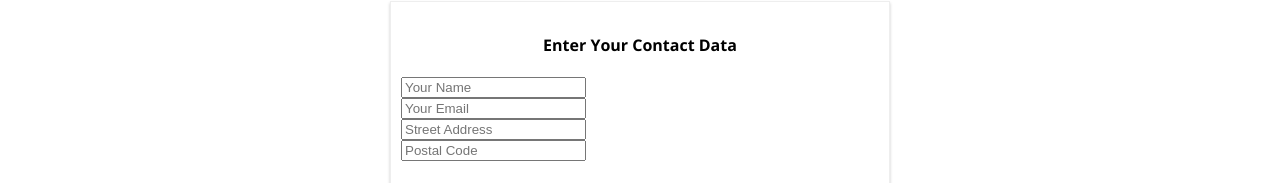
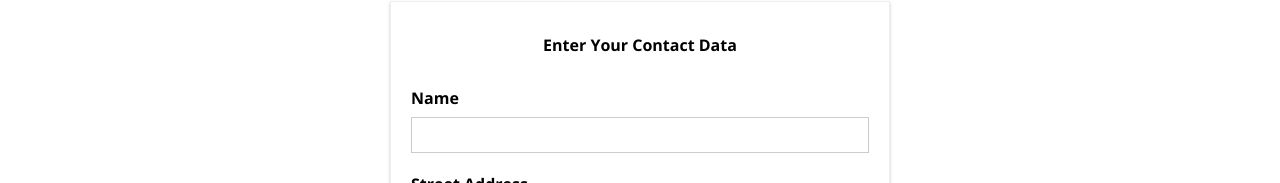
Before and after one commit to philipng88/BurgerBuilder, a React (Create React App) app: page /checkout in a window 1280 px wide. Both pictures are taken after a click on the button "CONTINUE". Shown: the part 617-800 px from the top of the page. Built offline with nearby package versions, Linux system fonts and the light colour scheme; no server answers.

Commit message:
added form validation; refactored build controls

```diff
--- a/package.json
+++ b/package.json
@@ -11,8 +11,7 @@
     "react": "^16.13.1",
     "react-dom": "^16.13.1",
     "react-router-dom": "^5.1.2",
-    "react-scripts": "3.4.1",
-    "uuid": "^7.0.3"
+    "react-scripts": "3.4.1"
   },
   "scripts": {
     "start": "react-scripts start",
--- a/src/components/Burger/BuildControls/BuildControls.js
+++ b/src/components/Burger/BuildControls/BuildControls.js
@@ -1,11 +1,9 @@
 import React from 'react';
-import { v4 as uuidv4 } from 'uuid';
 import BuildControl from './BuildControl/BuildControl';
 import classes from './BuildControls.module.css';
 
 const controls = [
   {
-    id: uuidv4(),
     label: (
       <span>
         Lettuce <i className="fas fa-leaf" style={{ color: '#228c1d' }}></i>
@@ -14,7 +12,6 @@ const controls = [
     type: 'lettuce',
   },
   {
-    id: uuidv4(),
     label: (
       <span>
         Bacon <i className="fas fa-bacon" style={{ color: '#bf3813' }}></i>
@@ -23,7 +20,6 @@ const controls = [
     type: 'bacon',
   },
   {
-    id: uuidv4(),
     label: (
       <span>
         Cheese <i className="fas fa-cheese" style={{ color: '#f4d004' }}></i>
@@ -32,7 +28,6 @@ const controls = [
     type: 'cheese',
   },
   {
-    id: uuidv4(),
     label: (
       <span>
         Meat{' '}
@@ -53,25 +48,26 @@ const BuildControls = (props) => {
     ordered,
   } = props;
 
+  const { BuildControls, OrderButton } = classes;
+
   return (
-    <div className={classes.BuildControls}>
+    <div className={BuildControls}>
       <p>
         Current Price: <strong>${price.toFixed(2)}</strong>
       </p>
-      {controls.map((control) => (
-        <BuildControl
-          key={control.id}
-          label={control.label}
-          add={() => addIngredient(control.type)}
-          remove={() => removeIngredient(control.type)}
-          disabled={disabled[control.type]}
-        />
-      ))}
-      <button
-        className={classes.OrderButton}
-        disabled={!purchasable}
-        onClick={ordered}
-      >
+      {controls.map((control) => {
+        const { type, label } = control;
+        return (
+          <BuildControl
+            key={type}
+            label={label}
+            add={() => addIngredient(type)}
+            remove={() => removeIngredient(type)}
+            disabled={disabled[type]}
+          />
+        );
+      })}
+      <button className={OrderButton} disabled={!purchasable} onClick={ordered}>
         order now
       </button>
     </div>
--- a/src/components/UI/Button/Button.js
+++ b/src/components/UI/Button/Button.js
@@ -2,11 +2,12 @@ import React from 'react';
 import classes from './Button.module.css';
 
 const Button = (props) => {
-  const { btnType, clicked, children } = props;
+  const { btnType, clicked, disabled, children } = props;
 
   return (
     <button
       className={[classes.Button, classes[btnType]].join(' ')}
+      disabled={disabled}
       onClick={clicked}
     >
       {children}
--- a/src/components/UI/Button/Button.module.css
+++ b/src/components/UI/Button/Button.module.css
@@ -16,6 +16,11 @@
   padding-left: 0;
 }
 
+.Button:disabled {
+  color: #ccc;
+  cursor: not-allowed;
+}
+
 .Success {
   color: #5c9210;
 }
--- /dev/null
+++ b/src/components/UI/Input/Input.js
@@ -0,0 +1,78 @@
+import React from 'react';
+import classes from './Input.module.css';
+
+const Input = (props) => {
+  const {
+    elementType,
+    elementConfig,
+    label,
+    value,
+    changed,
+    invalid,
+    shouldValidate,
+    touched,
+  } = props;
+  const { Input, InputElement, Label, Invalid } = classes;
+  const inputClasses = [InputElement];
+  let inputElement;
+
+  if (invalid && shouldValidate && touched) inputClasses.push(Invalid);
+
+  switch (elementType) {
+    case 'input':
+      inputElement = (
+        <input
+          className={inputClasses.join(' ')}
+          {...elementConfig}
+          value={value}
+          onChange={changed}
+        />
+      );
+      break;
+    case 'textarea':
+      inputElement = (
+        <textarea
+          className={inputClasses.join(' ')}
+          {...elementConfig}
+          value={value}
+          onChange={changed}
+        />
+      );
+      break;
+    case 'select':
+      inputElement = (
+        <select
+          className={inputClasses.join(' ')}
+          value={value}
+          onChange={changed}
+        >
+          {elementConfig.options.map((option) => {
+            const { value, displayValue } = option;
+            return (
+              <option key={value} value={value}>
+                {displayValue}
+              </option>
+            );
+          })}
+        </select>
+      );
+      break;
+    default:
+      inputElement = (
+        <input
+          className={inputClasses.join(' ')}
+          {...elementConfig}
+          value={value}
+          onChange={changed}
+        />
+      );
+  }
+
+  return (
+    <div className={Input}>
+      <label className={Label}>{label}</label>
+      {inputElement}
+    </div>
+  );
+};
+export default Input;
--- /dev/null
+++ b/src/components/UI/Input/Input.module.css
@@ -0,0 +1,33 @@
+.Input,
+.InputElement {
+  box-sizing: border-box;
+  width: 100%;
+}
+
+.Input {
+  padding: 10px;
+}
+
+.Label {
+  font-weight: bold;
+  display: block;
+  margin-bottom: 8px;
+  text-align: left;
+}
+
+.InputElement {
+  outline: none;
+  border: 1px solid #ccc;
+  background-color: white;
+  font: inherit;
+  padding: 6px 10px;
+  display: block;
+}
+
+.InputElement:focus {
+  background-color: #ccc;
+}
+
+.Invalid {
+  border: 1px solid red;
+}
--- a/src/containers/Checkout/ContactData/ContactData.js
+++ b/src/containers/Checkout/ContactData/ContactData.js
@@ -1,36 +1,100 @@
 import React, { Component } from 'react';
 import Button from '../../../components/UI/Button/Button';
 import Spinner from '../../../components/UI/Spinner/Spinner';
+import Input from '../../../components/UI/Input/Input';
 import classes from './ContactData.module.css';
 import axios from '../../../axios-orders';
 
 export default class ContactData extends Component {
   state = {
-    name: '',
-    email: '',
-    address: {
-      street: '',
-      postalCode: '',
+    orderForm: {
+      name: {
+        elementType: 'input',
+        elementConfig: { type: 'text' },
+        value: '',
+        label: 'Name',
+        validation: {
+          required: true,
+        },
+        valid: false,
+        touched: false,
+      },
+      street: {
+        elementType: 'input',
+        elementConfig: { type: 'text' },
+        value: '',
+        label: 'Street Address',
+        validation: {
+          required: true,
+        },
+        valid: false,
+        touched: false,
+      },
+      zipCode: {
+        elementType: 'input',
+        elementConfig: { type: 'text' },
+        value: '',
+        label: 'Zip Code',
+        validation: {
+          required: true,
+          minLength: 5,
+        },
+        valid: false,
+        touched: false,
+      },
+      country: {
+        elementType: 'input',
+        elementConfig: { type: 'text' },
+        value: '',
+        label: 'Country',
+        validation: {
+          required: true,
+        },
+        valid: false,
+        touched: false,
+      },
+      email: {
+        elementType: 'input',
+        elementConfig: { type: 'email' },
+        value: '',
+        label: 'Email',
+        validation: {
+          required: true,
+        },
+        valid: false,
+        touched: false,
+      },
+      deliveryMethod: {
+        elementType: 'select',
+        elementConfig: {
+          options: [
+            { value: 'fastest', displayValue: 'Fastest' },
+            { value: 'cheapest', displayValue: 'Cheapest' },
+          ],
+        },
+        value: 'fastest',
+        validation: {},
+        valid: true,
+        label: 'Delivery Method',
+      },
     },
+    formIsValid: false,
     loading: false,
   };
 
   orderHandler = (event) => {
     event.preventDefault();
     this.setState({ loading: true });
+    const formData = {};
+    for (const formElementIdentifier in this.state.orderForm) {
+      formData[formElementIdentifier] = this.state.orderForm[
+        formElementIdentifier
+      ].value;
+    }
     const order = {
       ingredients: this.props.ingredients,
       price: this.props.price,
-      customer: {
-        name: '<Name>',
-        address: {
-          street: '<Street Address>',
-          zipCode: '<Zip Code>',
-          country: '<Country>',
-        },
-        email: '<Email>',
-      },
-      deliveryMethod: 'fastest',
+      customerData: formData,
     };
     axios
       .post('/orders.json', order)
@@ -41,40 +105,71 @@ export default class ContactData extends Component {
       .catch((error) => this.setState({ loading: false }));
   };
 
+  checkValidity = (value, rules) => {
+    const { required, minLength } = rules;
+    let isValid = true;
+    if (required) isValid = value.trim() !== '' && isValid;
+    if (minLength) isValid = value.length >= rules.minLength && isValid;
+    return isValid;
+  };
+
+  inputChangedHandler = (event, inputIdentifier) => {
+    const updatedOrderForm = { ...this.state.orderForm };
+    const updatedFormElement = { ...updatedOrderForm[inputIdentifier] };
+    updatedFormElement.value = event.target.value;
+    updatedFormElement.valid = this.checkValidity(
+      updatedFormElement.value,
+      updatedFormElement.validation
+    );
+    updatedFormElement.touched = true;
+    updatedOrderForm[inputIdentifier] = updatedFormElement;
+
+    let formIsValid = true;
+    for (const inputIdentifier in updatedOrderForm)
+      formIsValid = updatedOrderForm[inputIdentifier].valid && formIsValid;
+    this.setState({ orderForm: updatedOrderForm, formIsValid });
+  };
+
   render() {
-    const { ContactData, Input } = classes;
+    const formElementsArray = [];
+    for (const key in this.state.orderForm) {
+      formElementsArray.push({ id: key, config: this.state.orderForm[key] });
+    }
+
     return (
-      <div className={ContactData}>
+      <div className={classes.ContactData}>
         <h4>Enter Your Contact Data</h4>
         {this.state.loading ? (
           <Spinner />
         ) : (
-          <form>
-            <input
-              className={Input}
-              type="text"
-              name="name"
-              placeholder="Your Name"
-            />
-            <input
-              className={Input}
-              type="email"
-              name="email"
-              placeholder="Your Email"
-            />
-            <input
-              className={Input}
-              type="text"
-              name="street"
-              placeholder="Street Address"
-            />
-            <input
-              className={Input}
-              type="text"
-              name="postal"
-              placeholder="Postal Code"
-            />
-            <Button btnType="Success" clicked={this.orderHandler}>
+          <form onSubmit={this.orderHandler}>
+            {formElementsArray.map((formElement) => {
+              const {
+                elementType,
+                elementConfig,
+                label,
+                value,
+                valid,
+                validation,
+                touched,
+              } = formElement.config;
+              return (
+                <Input
+                  key={formElement.id}
+                  elementType={elementType}
+                  elementConfig={elementConfig}
+                  label={label}
+                  value={value}
+                  invalid={!valid}
+                  shouldValidate={validation}
+                  touched={touched}
+                  changed={(event) =>
+                    this.inputChangedHandler(event, formElement.id)
+                  }
+                />
+              );
+            })}
+            <Button btnType="Success" disabled={!this.state.formIsValid}>
               submit order
             </Button>
           </form>
--- a/src/containers/Checkout/ContactData/ContactData.module.css
+++ b/src/containers/Checkout/ContactData/ContactData.module.css
@@ -8,10 +8,6 @@
   box-sizing: border-box;
 }
 
-.Input {
-  display: block;
-}
-
 @media (min-width: 600px) {
   .ContactData {
     width: 500px;
--- a/src/index.css
+++ b/src/index.css
@@ -1,5 +1,5 @@
 body {
   margin: 0;
   padding: 0;
-  font-family: "Open Sans", sans-serif;
+  font-family: 'Open Sans', sans-serif;
 }
```
Also changed, not shown: 1 other file (tests, documents, lock files or other folders).
